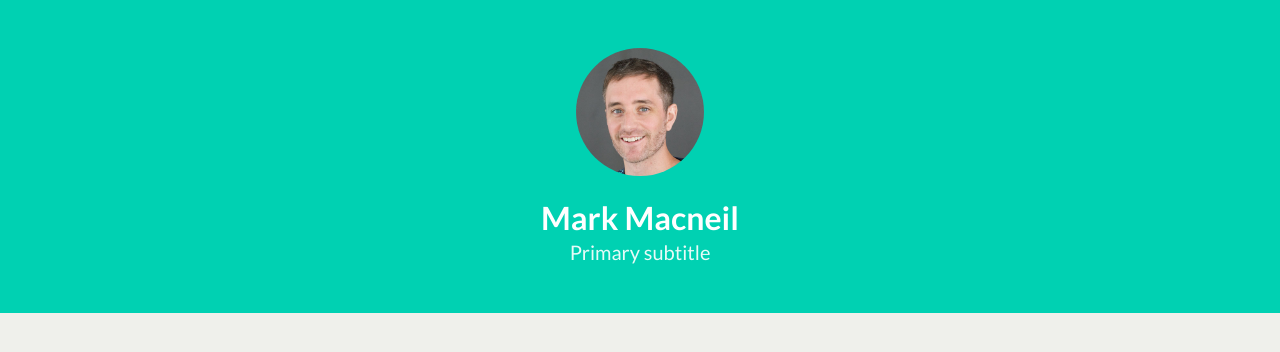
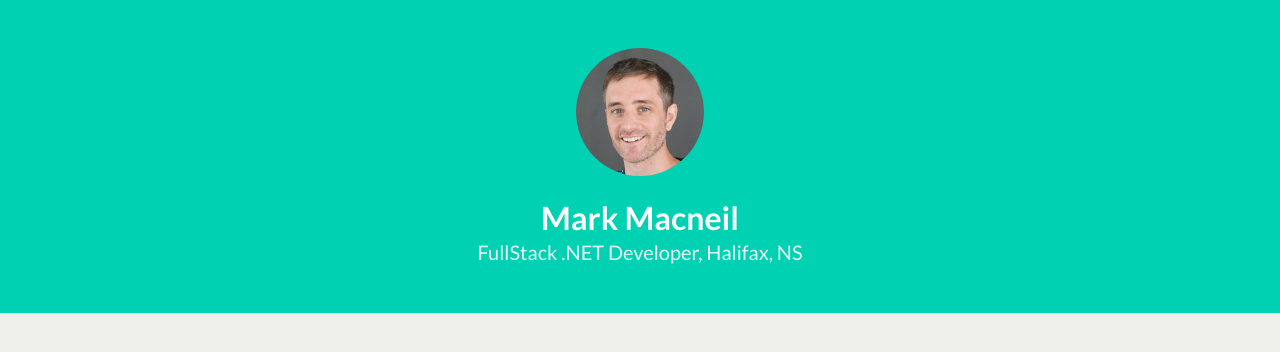
Before and after one commit to mmacneil/devfolio, a website built with webpack: page src/dist/index.html in a window 1280 px wide. Built offline with nearby package versions, Linux system fonts and the light colour scheme.

Commit message:
Header wip.

```diff
--- a/src/dist/index.html
+++ b/src/dist/index.html
@@ -23,7 +23,7 @@
               Mark Macneil
             </h1>
             <h2 class="subtitle">
-              Primary subtitle
+             FullStack .NET Developer, Halifax, NS
             </h2>
           </div>
         </div>
```
